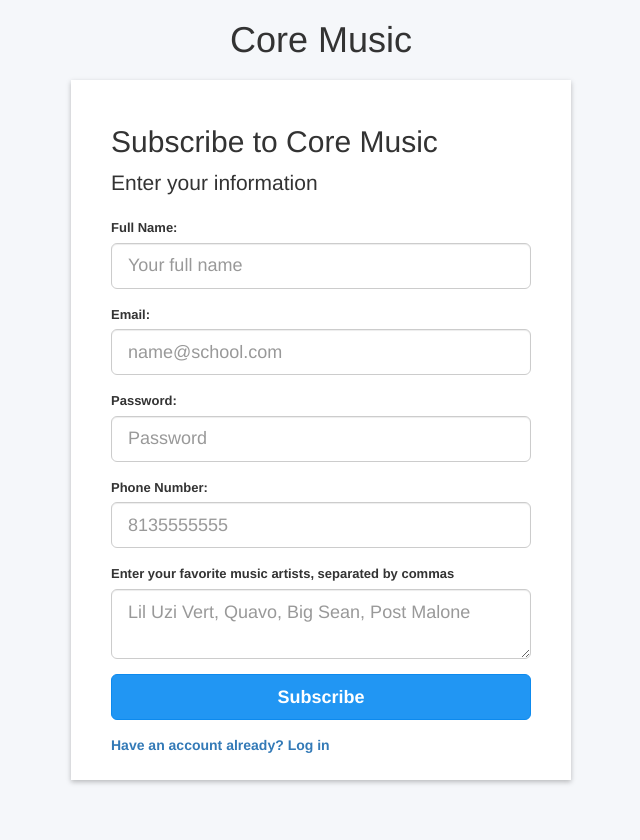
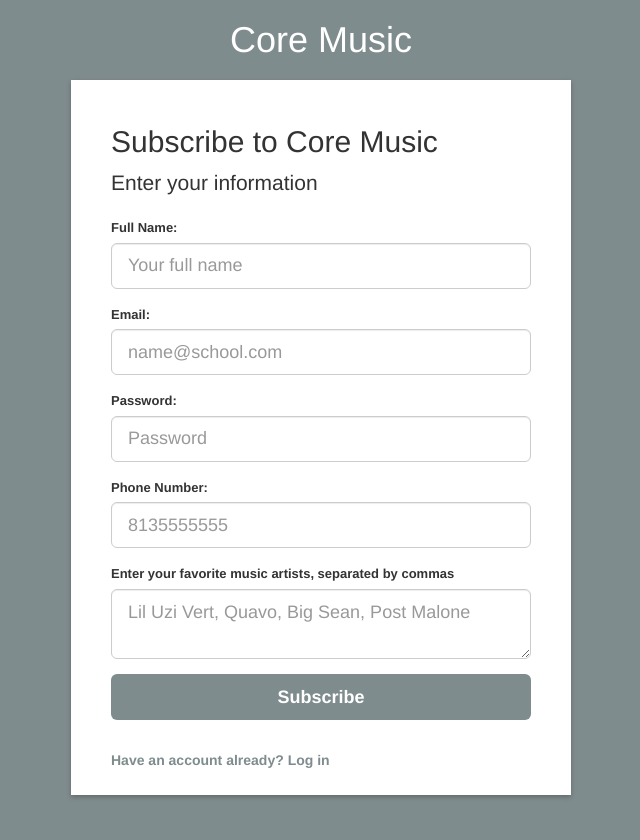
Before and after one commit to dickiebush/CoreMusic, a Flask app: page /signup in a window 1280 px wide. Shown: the part 75-915 px from the top of the page, without its empty margins (319-959 px from the left). Before the commit the page ends 859 px from the top, so only its background shows below. Run offline with Flask 2, Linux system fonts and the light colour scheme; some libraries are stand-ins or nearby versions.

Commit message:
launch page

```diff
--- a/templates/index.html
+++ b/templates/index.html
@@ -1,6 +1,7 @@
 {% extends "layout.html" %}
 
 {% block content %}
+
 
  <!-- Main jumbotron for a primary marketing message or call to action -->
     <center>
@@ -16,5 +17,5 @@
     </div>
 
     </center>
-
+</body>
 {% endblock %}
--- a/templates/layout.html
+++ b/templates/layout.html
@@ -27,7 +27,7 @@
     </div>
 </nav>
 
-
+</body>
 {% block content %}
 {% endblock %}
 
--- a/templates/signup.html
+++ b/templates/signup.html
@@ -3,12 +3,13 @@
 {% block content %}
 
    <center>
-      <h1>Core Music</h1>
+     <h1 style="color:white">Core Music</h1>
       <h2>  </h2>
       <h3> </h3>
     </center>
     <nbsp></nbsp>
 
+<body style="background-color:#7f8c8d">
     <main class="container container--nr">
         <div class="noauth__form-container">
             <h2> Subscribe to Core Music </h2>
@@ -125,18 +126,21 @@
                 </div>
             {% endif %}
 
-             {{ form.submit(class="btn btn-primary btn-lg btn-block")}}
+             <div class="form-group">
+        {{ form.submit(style="border-color:transparent; background-color:#7f8c8d", class="btn btn-primary btn-lg btn-block")}}
+        </div>
             </form>
 
 
             <div style="padding-top:15px">
-            <strong><a href="/login" class="bold">Have an account already? Log in </a></strong>
+            <strong><a href="/login" style="color:#7f8c8d" class="bold">Have an account already? Log in </a></strong>
             </div>
 
 
-            </div>
+
+        </div>
 
 </main>
-
+</body>
 
 {% endblock %}
```
Also changed, not shown: templates/login.html (+5 -4 lines).
